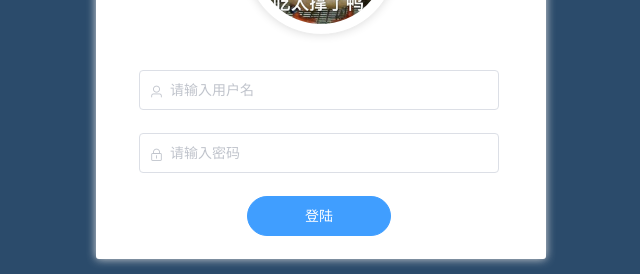
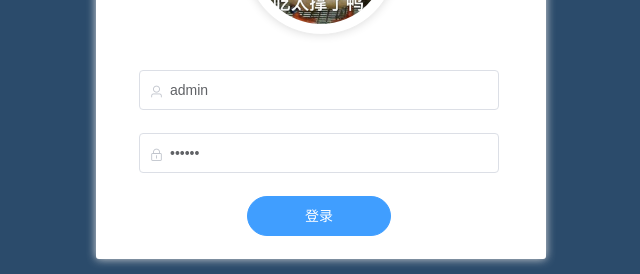
Before and after one commit to nameYULI/vue-shop-project, a Vue app: page /#/login in a window 1280 px wide. Shown: the part 291-565 px from the top of the page, without its empty margins (319-959 px from the left). Built offline with nearby package versions, Linux system fonts and the light colour scheme.

Commit message:
路由导航守卫控制页面跳转

```diff
--- a/src/components/login.vue
+++ b/src/components/login.vue
@@ -17,7 +17,7 @@
           ></el-input>
         </el-form-item>
         <el-form-item>
-          <el-button class="button" type="primary" @click="loginClick" round>登陆</el-button>
+          <el-button class="button" type="primary" @click="loginClick" round>登录</el-button>
         </el-form-item>
       </el-form>
     </div>
@@ -29,8 +29,8 @@ export default {
   data () {
     return {
       loginForm: {
-        username: '',
-        password: ''
+        username: 'admin',
+        password: '123456'
       },
       loginFormRules: {
         username: [
@@ -54,9 +54,15 @@ export default {
         const { data: res } = await this.$http.post('login', this.loginForm)
         console.log(res)
         if (res.meta.status !== 200) {
-          return this.$message.error('用户名或者密码错误')
+          return this.$message.error('用户名或密码错误')
         }
         this.$message.success('登录成功')
+        // 1.将登录之后的token保存到客户端的sessionStorage中
+        //   1.1 项目中除了登录之外的其它api接口，必须在登录之后才能访问
+        //   1.2 token只应在当前网站打开期间生效，所以将token保存在sessionStorage中
+        window.sessionStorage.setItem('token', res.data.token)
+        // 2.通过编程式导航跳转到后台主页，路由地址是/home
+        this.$router.push('/home')
       })
     }
   }
--- a/src/router/index.js
+++ b/src/router/index.js
@@ -1,16 +1,31 @@
 import Vue from 'vue'
 import VueRouter from 'vue-router'
 import Login from '../components/login.vue'
+import Home from '../components/home.vue'
 
 Vue.use(VueRouter)
 
 const routes = [
   { path:'/', redirect:'/login'},
-  { path:'/login', component: Login}
+  { path:'/login', component: Login},
+  { path:'/home', component: Home}
 ]
 
 const router = new VueRouter({
   routes
 })
 
+//挂载路由导航守卫
+router.beforeEach((to,from,next)=>{
+  //to代表将要访问的路径
+  //from代表从哪个路经跳转而来
+  //next是一个函数表示放行
+  // next() 放行   next('/login') 强制跳转
+  if(to.path==='/login') return next()
+  // 获取token
+  const tokenStr= window.sessionStorage.getItem('token')
+  if(!tokenStr) return next('/login') //未登录状态强制跳转
+  next()
+})
+
 export default router
```
